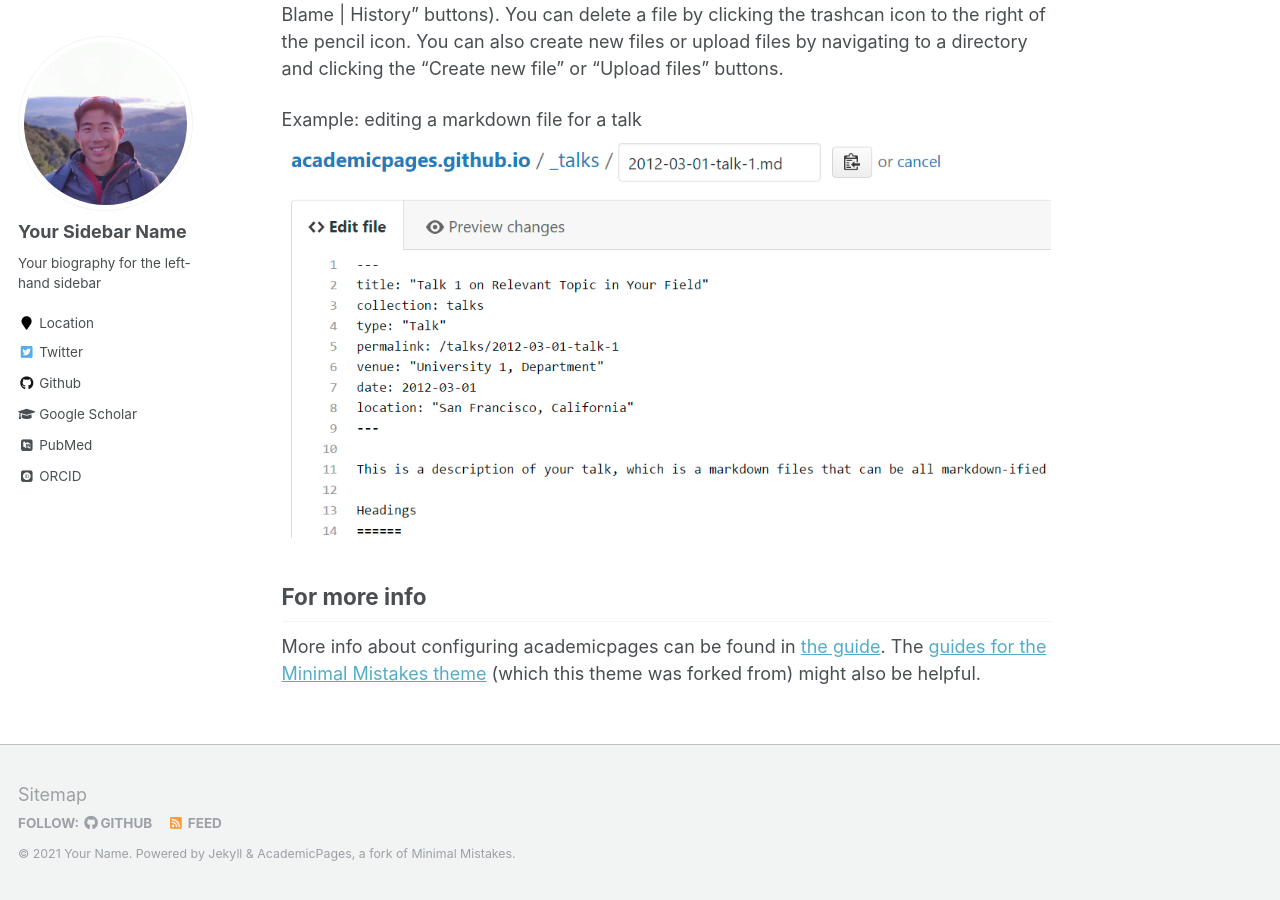
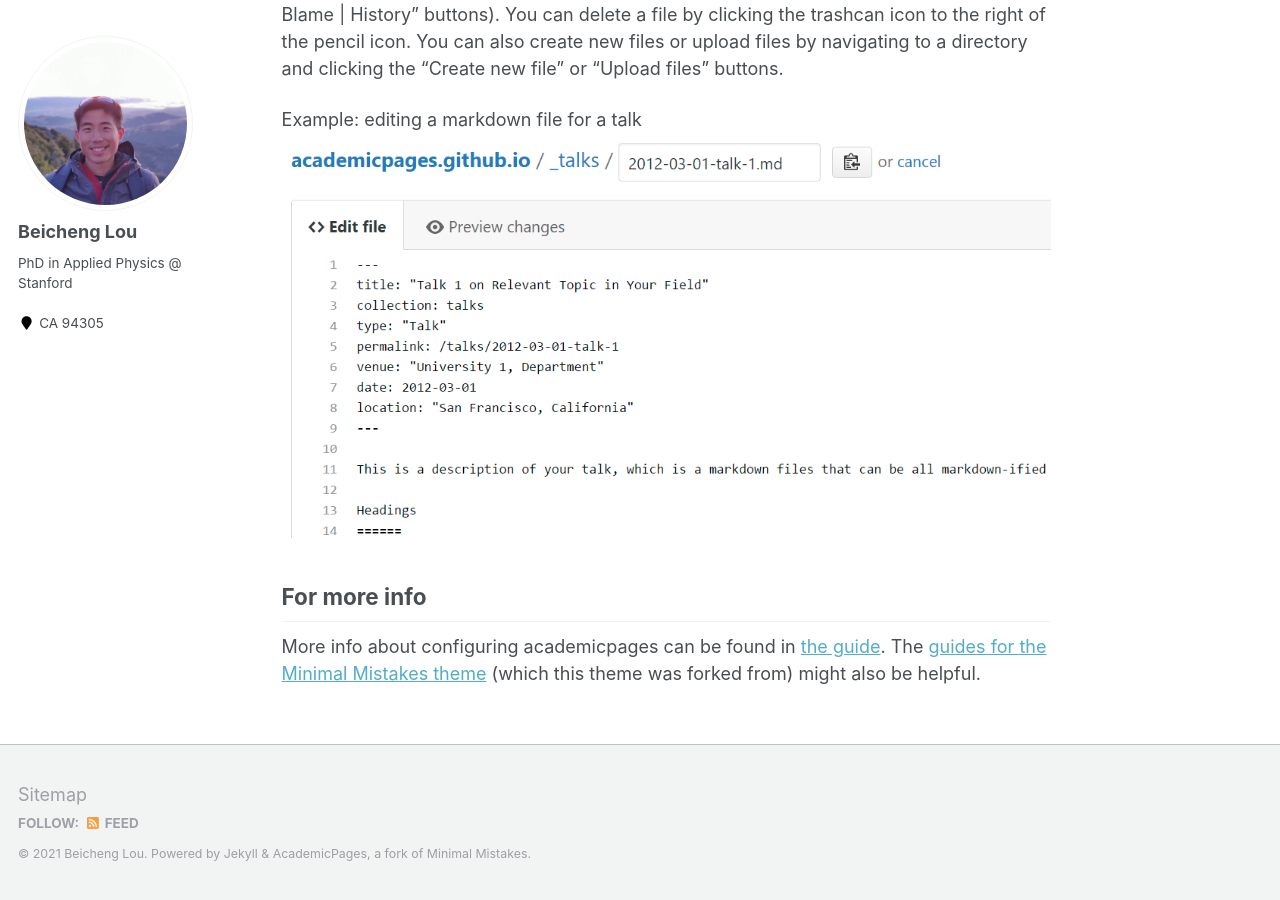
Before and after one commit to lbc45123/lbc45123.github.io_old, a Jekyll site: the page built from _pages/about.md, in a window 1280 px wide and 900 px high, scrolled down 2463 px. Built offline with Jekyll 4.4.1, drawn with Linux system fonts in a browser that asks for light colours; some web fonts are replaced; some of the changed text lies outside the part shown.

Commit message:
no message

```diff
--- a/_config.yml
+++ b/_config.yml
@@ -7,10 +7,10 @@
 
 # Site Settings
 locale                   : "en-US"
-title                    : "Your Name / Site Title"
+title                    : "Beicheng Lou"
 title_separator          : "-"
-name                     : &name "Your Name"
-description              : &description "personal description"
+name                     : &name "Beicheng Lou"
+description              : &description "smart and handsome"
 url                      : https://lbc45123.github.io # the base hostname & protocol for your site e.g. "https://mmistakes.github.io"
 baseurl                  : "" # the subpath of your site, e.g. "/blog"
 repository               : "lbc45123/lbc45123.github.io"
@@ -80,13 +80,13 @@ analytics:
 
 # Site Author
 author:
-  name             : "Your Sidebar Name"
+  name             : "Beicheng Lou"
   avatar           : "profile.png"
-  bio              : "Your biography for the left-hand sidebar"
-  location         : "Location"
+  bio              : "PhD in Applied Physics @ Stanford"
+  location         : "CA 94305"
   employer         :
-  pubmed           : "https://www.ncbi.nlm.nih.gov/pubmed/?term=john+snow"
-  googlescholar    : "http://yourfullgooglescholarurl.com"
+  pubmed           : #"https://www.ncbi.nlm.nih.gov/pubmed/?term=john+snow"
+  googlescholar    : #"http://yourfullgooglescholarurl.com"
   email            :
   researchgate     :  # example: "https://www.researchgate.net/profile/yourprofile"
   uri              :
@@ -96,20 +96,20 @@ author:
   flickr           :
   facebook         :
   foursquare       :
-  github           : "academicpages"
+  github           : #"academicpages"
   google_plus      :
   keybase          :
   instagram        :
   impactstory      : #"https://profiles.impactstory.org/u/xxxx-xxxx-xxxx-xxxx"
   lastfm           :
   linkedin         :
-  orcid            : "http://orcid.org/yourorcidurl"
+  orcid            : #"http://orcid.org/yourorcidurl"
   pinterest        :
   soundcloud       :
   stackoverflow    : # http://stackoverflow.com/users/123456/username
   steam            :
   tumblr           :
-  twitter          : "replacethistwitterhandle"
+  twitter          : #"replacethistwitterhandle"
   vine             :
   weibo            :
   xing             :
```
Also changed, not shown: images/profile.png.
